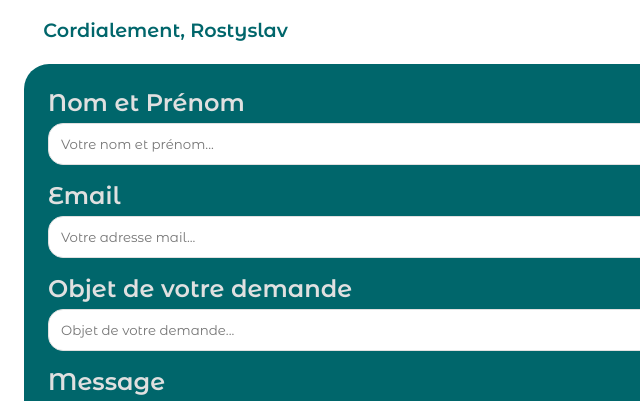
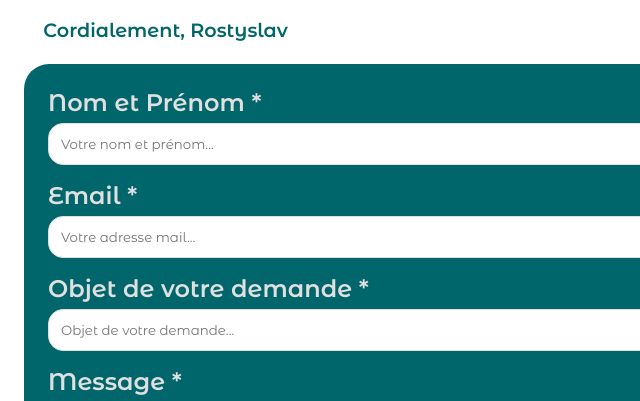
Before and after one commit to Rostishkin/Portfolio, a plain HTML site: page index.html in a window 1280 px wide. Shown: the part 4043-4444 px from the top of the page, 0-640 px from the left. Drawn offline with Linux system fonts and the light colour scheme.

Commit message:
form + cv
ajout de cv + form "*" ajout

```diff
--- a/index.html
+++ b/index.html
@@ -192,13 +192,13 @@
                 <p class="contact-text">Cordialement, Rostyslav</p>
               <div class="contact-container">
                 <form action="https://formspree.io/f/xrgwkljo" method="POST">
-                  <label for="name" class="contact-form-text">Nom et Prénom</label>
+                  <label for="name" class="contact-form-text">Nom et Prénom *</label>
                   <input type="text" id="name" name="name" placeholder="Votre nom et prénom..." required>
-                  <label for="email" class="contact-form-text">Email</label>
+                  <label for="email" class="contact-form-text">Email *</label>
                   <input type="email" id="email" name="email" placeholder="Votre adresse mail..." required>
-                  <label for="objet" class="contact-form-text">Objet de votre demande</label>
+                  <label for="objet" class="contact-form-text">Objet de votre demande *</label>
                   <input type="text" id="objet" name="objet" placeholder="Objet de votre demande..." required>
-                  <label for="message" class="contact-form-text">Message</label>
+                  <label for="message" class="contact-form-text">Message *</label>
                   <textarea id="message" name="message" placeholder="Votre message" style="height:200px" required></textarea>
                   <button type="submit">Envoyer</button>
                 </form>
```
Also changed, not shown: 1 other file.
